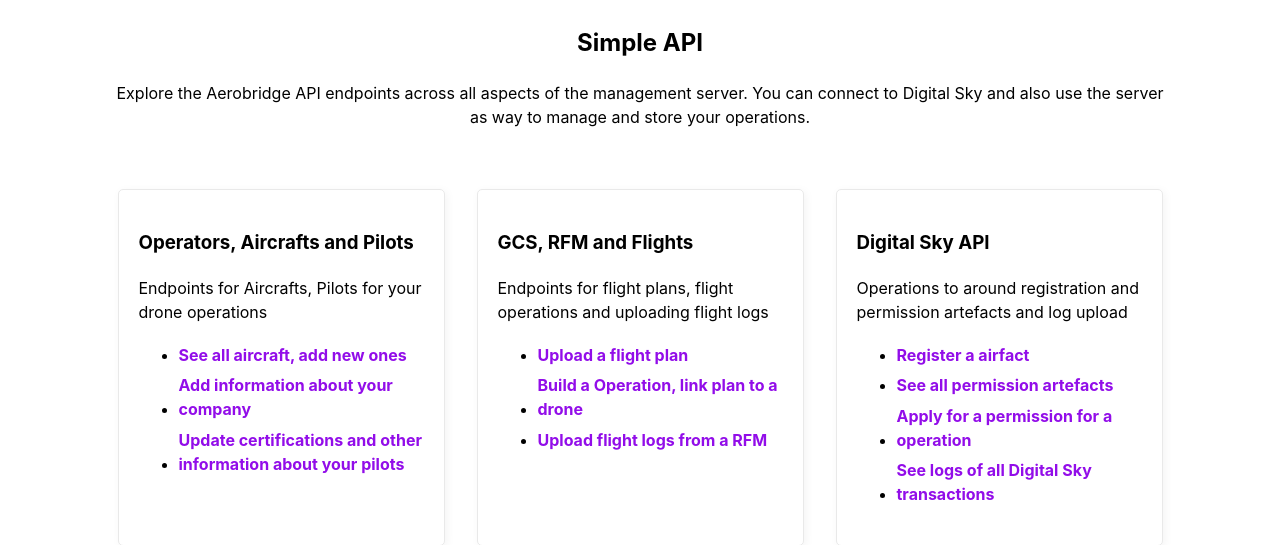
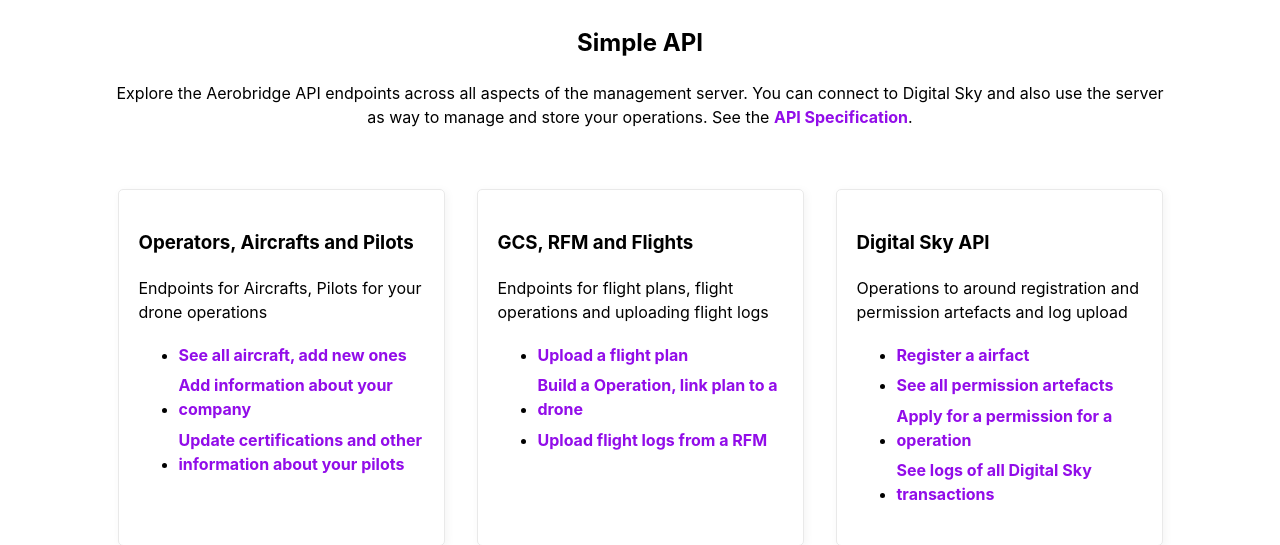
Before and after one commit to openskies-sh/aerobridge, a Django app: page / in a window 1280 px wide. Shown: the part 1383-1928 px from the top of the page. Run offline with Django 3.2, Linux system fonts and the light colour scheme; parts of the project's set-up code (start-up, migrations or seed data) failed here and were passed over.

Commit message:
Update home.html

```diff
--- a/jetway/templates/jetway/home.html
+++ b/jetway/templates/jetway/home.html
@@ -67,7 +67,7 @@
         <section>
             <header>
                 <h2>Simple API</h2>
-                <p>Explore the Aerobridge API endpoints across all aspects of the management server. You can connect to Digital Sky and also use the server as way to manage and store your operations.</p>
+                <p>Explore the Aerobridge API endpoints across all aspects of the management server. You can connect to Digital Sky and also use the server as way to manage and store your operations. See the <a href="https://redocly.github.io/redoc/?url=https://raw.githubusercontent.com/openskies-sh/aerobridge/master/api/aerobridge-1.0.0.resolved.yaml">API Specification</a>.</p>
             </header>
             <aside>
 
```
